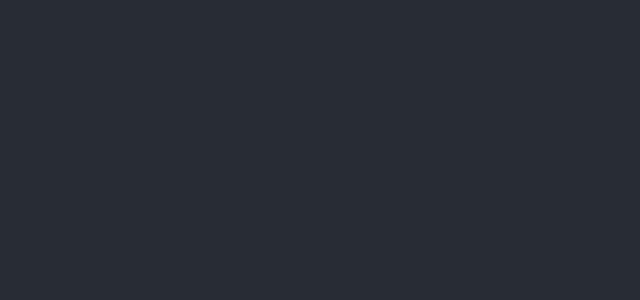
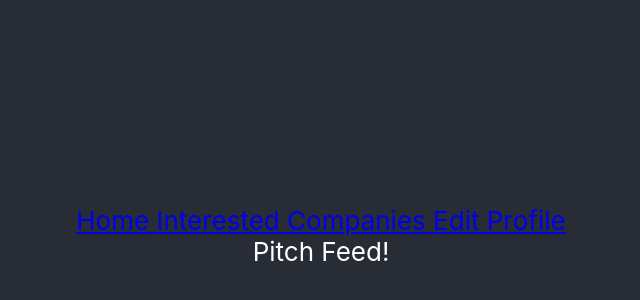
Before and after one commit to stephanie-phuong-khanh/investing-platform, a React (Create React App) app in the folder frontend/: page / in a window 1280 px wide. Shown: the part 164-464 px from the top of the page, without its empty margins (319-959 px from the left). Built offline with nearby package versions, Linux system fonts and the light colour scheme.

Commit message:
super hot garbage transition done

```diff
--- a/frontend/src/App.tsx
+++ b/frontend/src/App.tsx
@@ -9,11 +9,13 @@ import {
   Switch
 } from 'react-router-dom';
 
+import HomePage from './pages/HomePage';
+
 function App() {
   return (
     <div className="App">
       <header className="App-header">
-
+        <HomePage />
       </header>
     </div>
   );
--- a/frontend/src/Navigation.js
+++ b/frontend/src/Navigation.js
@@ -3,8 +3,8 @@ import { NavLink } from 'react-router-dom';
 
 const Navigation = () => <nav>
     <NavLink exact to="/"> Home </NavLink>
-    <NavLink exact to="/Cats"> Cats </NavLink>
-    <NavLink exact to="/Contact"> Contact </NavLink>
+    <NavLink exact to="/interests"> Interested Companies </NavLink>
+    <NavLink exact to="/dashboard"> Edit Profile </NavLink>
   </nav>
 
 export default Navigation;
--- a/frontend/src/TransitionRoutes.js
+++ b/frontend/src/TransitionRoutes.js
@@ -1,15 +1,23 @@
 import React from 'react';
-import { TransitionGroup, CSSTransition } from 'react-transition-group';
+import { TransitionGroup, CSSTransition, CSSTransitionGroup, Transition } from 'react-transition-group';
 import { Route, Switch, BrowserRouter as Router } from 'react-router-dom';
 
-function TransitionRoute({ location, ...rest }) {
-	return (
-		<TransitionGroup>
-			<CSSTransition key={location.key} timeout={{ enter: 300, exit: 300 }} classNames={'fade'}>
-				<Route location={location} key={location.key} {...rest} />
-			</CSSTransition>
-		</TransitionGroup>
-	);
-}
+const TransitionRoute = ({ transitionName, ...rest }) => (
+  <Route render={({ location }) => (
+    <TransitionGroup>
+    <CSSTransition
+          key={location.key}
+          timeout={{ enter: 300, exit: 300 }}
+          classNames="fade"
+        >
+      <Route
+        location={location}
+        key={location.key}
+        {...rest}
+      />
+    </CSSTransition>
+    </TransitionGroup>
+  )}/>
+)
 
 export default TransitionRoute;
--- a/frontend/src/pages/HomePage.tsx
+++ b/frontend/src/pages/HomePage.jsx
@@ -14,7 +14,6 @@ export default class HomePage extends React.Component {
         return (
             <div className="container">
             <Router>
-            <div className="container">
               <Navigation />
                   <TransitionRoute exact path="/"
                         component={FeedPage}
@@ -25,7 +24,6 @@ export default class HomePage extends React.Component {
                   <TransitionRoute exact path="/dashboard"
                         component={DashBoard}
                         transitionName="fade"/>
-              </div>
           </Router>
           </div>
         )
--- a/frontend/src/pages/HomePage/DashBoard.tsx
+++ b/frontend/src/pages/HomePage/DashBoard.tsx
@@ -1,7 +1,6 @@
 import React from 'react';
 import ReactDom from 'react-dom';
 import Button from '@material-ui/core/Button'
-
 
 export default class DashBoard extends React.Component {
     render() {
```
